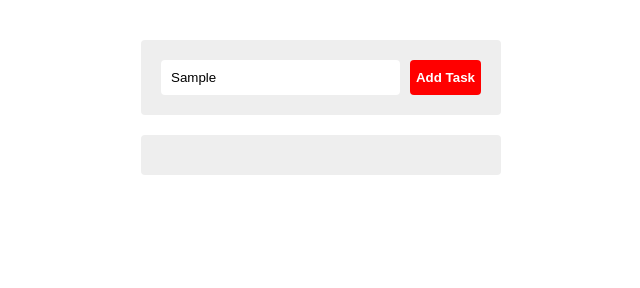
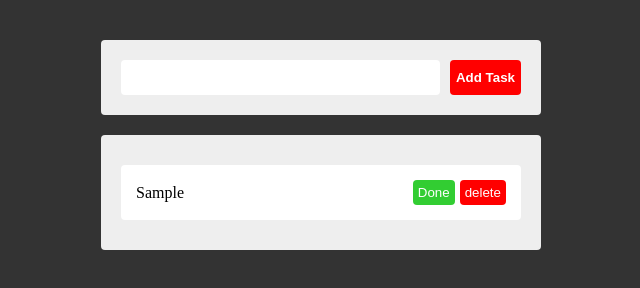
Before and after one commit to MahmoudGamalDev/To_Do_App, a plain HTML site: page index.html in a window 1280 px wide. Both pictures are taken after typing "Sample" into the empty fields and a click on the input "Add Task". Shown: the whole page, without its empty margins (319-959 px from the left). Drawn offline with Linux system fonts and the light colour scheme.

Commit message:
add task

```diff
--- a/index.html
+++ b/index.html
@@ -1,5 +1,6 @@
 <!DOCTYPE html>
 <html lang="en">
+
 <head>
     <meta charset="UTF-8">
     <meta http-equiv="X-UA-Compatible" content="IE=edge">
@@ -7,13 +8,15 @@
     <title>To-Do List</title>
     <link rel="stylesheet" href="style.css">
 </head>
+
 <body>
     <div class="form">
-        <input type="text">
-        <input type="submit" value="Add Task">
+        <input class="input" type="text">
+        <input class="add" type="submit" value="Add Task">
     </div>
-    <div class="task-holder">
+    <div class="tasks-holder">
     </div>
     <script src="main.js"></script>
 </body>
+
 </html>
--- a/main.js
+++ b/main.js
@@ -0,0 +1,36 @@
+const task = document.querySelector(".input");
+const add = document.querySelector(".add");
+const tasksHolder = document.querySelector(".tasks-holder");
+
+add.onclick = () => {
+  if (task.value !== "") {
+    createTask(task.value);
+  }
+};
+
+let createTask = (taskText) => {
+  let MainDiv = document.createElement("div");
+  MainDiv.className = "task";
+
+  let taskContent = document.createElement("div");
+  taskContent.className = "task-content";
+  taskContent.appendChild(document.createTextNode(taskText));
+
+  let buttons = document.createElement("div");
+  buttons.className = "buttons";
+  let btn1 = document.createElement("button");
+  btn1.className = "done";
+  btn1.appendChild(document.createTextNode("Done"));
+  let btn2 = document.createElement("button");
+  btn2.className = "delete";
+  btn2.appendChild(document.createTextNode("delete"));
+  buttons.appendChild(btn1);
+  buttons.appendChild(btn2);
+
+  MainDiv.appendChild(taskContent);
+  MainDiv.appendChild(buttons);
+
+  tasksHolder.appendChild(MainDiv);
+
+  task.value = ""
+};
--- a/style.css
+++ b/style.css
@@ -1,5 +1,9 @@
+body {
+    background-color: #333;
+  }
+
 .form {
-  width: 20rem;
+  width: 25rem;
   margin: 40px auto 20px;
   text-align: center;
   background-color: #eee;
@@ -41,9 +45,9 @@ input[type="submit"] {
   -o-border-radius: 4px;
 }
 
-.task-holder {
+.tasks-holder {
   background-color: #eee;
-    width: 20rem;
+  width: 25rem;
   padding: 20px;
   margin: auto;
   border-radius: 4px;
@@ -52,3 +56,42 @@ input[type="submit"] {
   -ms-border-radius: 4px;
   -o-border-radius: 4px;
 }
+
+.task {
+  background-color: white;
+  display: flex;
+  align-items: center;
+  justify-content: space-between;
+  padding: 15px;
+  margin-top: 10px;
+  margin-bottom: 10px;
+  border-radius: 4px;
+  -webkit-border-radius: 4px;
+  -moz-border-radius: 4px;
+  -ms-border-radius: 4px;
+  -o-border-radius: 4px;
+}
+
+.done,
+.delete {
+  outline: none;
+  border: none;
+  background-color: red;
+  color: white;
+  cursor: pointer;
+  padding: 5px;
+  border-radius: 4px;
+  -webkit-border-radius: 4px;
+  -moz-border-radius: 4px;
+  -ms-border-radius: 4px;
+  -o-border-radius: 4px;
+}
+
+.done {
+  background-color: limegreen;
+  margin-right: 5px;
+}
+
+.complete {
+  opacity: 0.5;
+}
```
Lines whose indentation alone changed are shown as unchanged.
